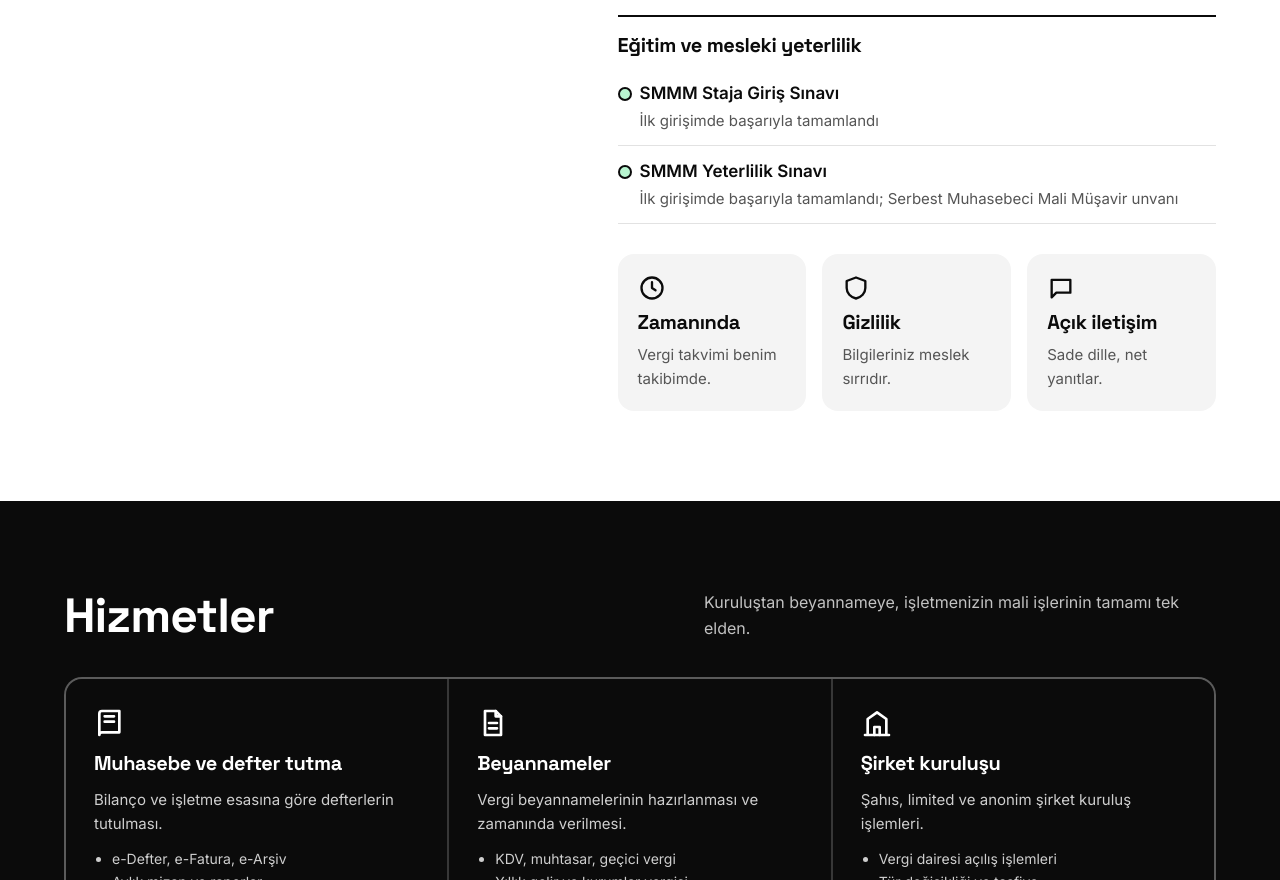
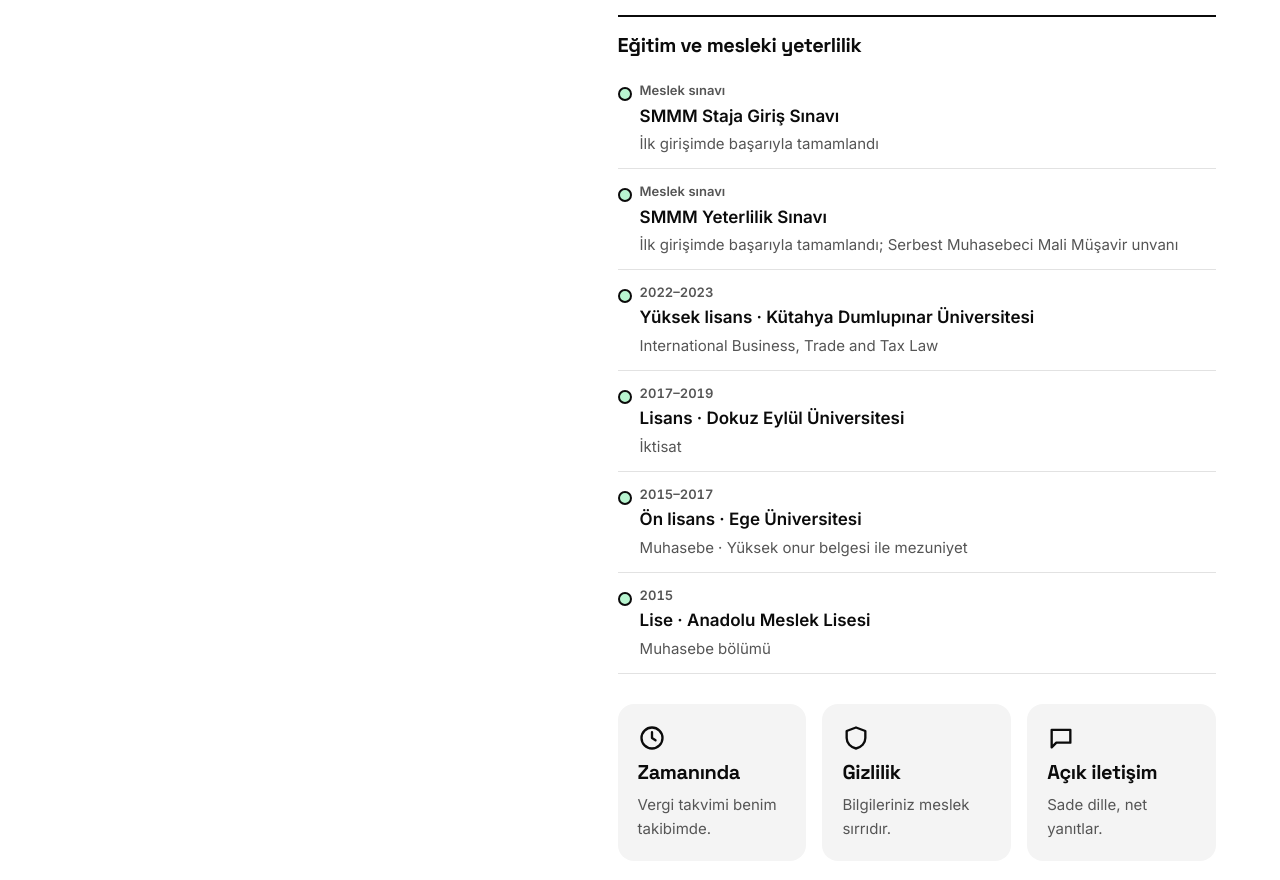
Before and after one commit to SmmmYagmur/SmmmYagmur.github.io, a plain HTML site: page index.html in a window 1280 px wide. Shown: the part 1079-1959 px from the top of the page. Drawn offline with Linux system fonts and the light colour scheme.

Commit message:
Hakkımda: eğitim geçmişi eklendi
Co-Authored-By: Claude Opus 5.5 <noreply@anthropic.com>
Claude-Session: https://claude.ai/code/session_01Pr6sDJmMQ4qo3Tm7wpT7rm

```diff
--- a/index.html
+++ b/index.html
@@ -103,6 +103,7 @@ a:focus-visible,button:focus-visible,input:focus-visible,select:focus-visible,te
 .edu li{display:grid;gap:2px;padding:12px 0 12px 22px;border-bottom:1px solid var(--line);position:relative}
 .edu li::before{content:"";position:absolute;left:0;top:19px;width:10px;height:10px;border-radius:50%;background:var(--mint);border:2px solid var(--ink)}
 .edu span{font-size:15px;color:var(--soft)}
+.edu i{font-style:normal;font-size:13px;font-weight:600;color:var(--soft);font-variant-numeric:tabular-nums}
 .values{display:grid;grid-template-columns:repeat(3,minmax(0,1fr));gap:16px;margin-top:12px}
 .value{padding:20px;border-radius:16px;background:var(--panel);display:grid;gap:8px}
 .value svg{width:28px;height:28px}
@@ -312,8 +313,12 @@ footer{padding:32px max(5vw,16px);border-top:1px solid var(--line)}
       <div class="edu">
         <h3>Eğitim ve mesleki yeterlilik</h3>
         <ul>
-          <li><b>SMMM Staja Giriş Sınavı</b><span>İlk girişimde başarıyla tamamlandı</span></li>
-          <li><b>SMMM Yeterlilik Sınavı</b><span>İlk girişimde başarıyla tamamlandı; Serbest Muhasebeci Mali Müşavir unvanı</span></li>
+          <li><i>Meslek sınavı</i><b>SMMM Staja Giriş Sınavı</b><span>İlk girişimde başarıyla tamamlandı</span></li>
+          <li><i>Meslek sınavı</i><b>SMMM Yeterlilik Sınavı</b><span>İlk girişimde başarıyla tamamlandı; Serbest Muhasebeci Mali Müşavir unvanı</span></li>
+          <li><i>2022–2023</i><b>Yüksek lisans · Kütahya Dumlupınar Üniversitesi</b><span>International Business, Trade and Tax Law</span></li>
+          <li><i>2017–2019</i><b>Lisans · Dokuz Eylül Üniversitesi</b><span>İktisat</span></li>
+          <li><i>2015–2017</i><b>Ön lisans · Ege Üniversitesi</b><span>Muhasebe · Yüksek onur belgesi ile mezuniyet</span></li>
+          <li><i>2015</i><b>Lise · Anadolu Meslek Lisesi</b><span>Muhasebe bölümü</span></li>
         </ul>
       </div>
       <div class="values">
```
